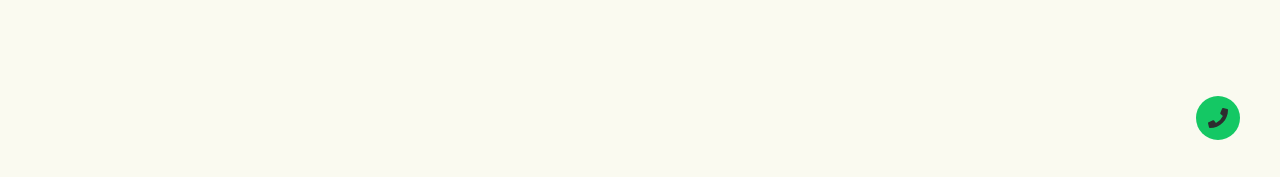
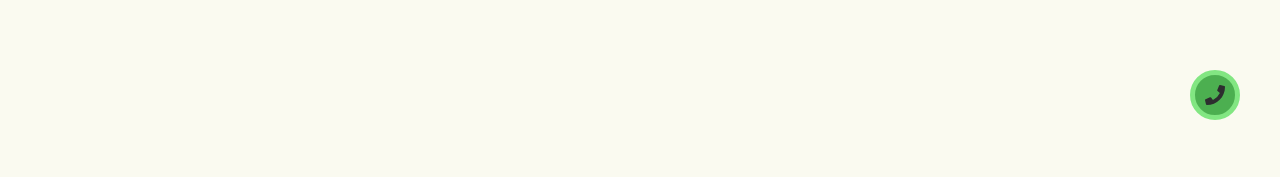
Before and after one commit to SerhiyStepanov/dent, a React (Create React App) app: page /contacts in a window 1280 px wide. Shown: the part 620-797 px from the top of the page. Built offline with nearby package versions, Linux system fonts and the light colour scheme.

Commit message:
add border and bacground button call

```diff
--- a/src/components/ButtonCall/buttonCall.module.css
+++ b/src/components/ButtonCall/buttonCall.module.css
@@ -1,24 +1,36 @@
 .thumb {
   display: block;
   position: fixed;
-  bottom: 40px;
+  bottom: 60px;
   right: 40px;
   border-radius: 50%;
-  background-color: rgb(20, 200, 100);
+  border: 5px solid rgb(130, 230, 130);
+  background-color: rgb(76, 175, 80);
+
+  transition: border 250ms linear;
+}
+
+.thumb:hover,
+.thumb:focus {
+  border: 5px solid transparent;
+
+  transition: border 250ms linear;
 }
 
 .link {
   display: flex;
   align-items: center;
   justify-content: center;
-  width: 44px;
-  height: 44px;
+  width: 40px;
+  height: 40px;
   outline: none;
 }
 
 .link:hover .icon,
 .link:focus .icon {
   transform: scale(1.1);
+
+  transition: scale 250ms linear;
 }
 
 .icon {
@@ -26,4 +38,6 @@
   font-size: 20px;
   rotate: 270deg;
   fill: var(--dark-color);
+
+  transition: scale 250ms linear;
 }
```
